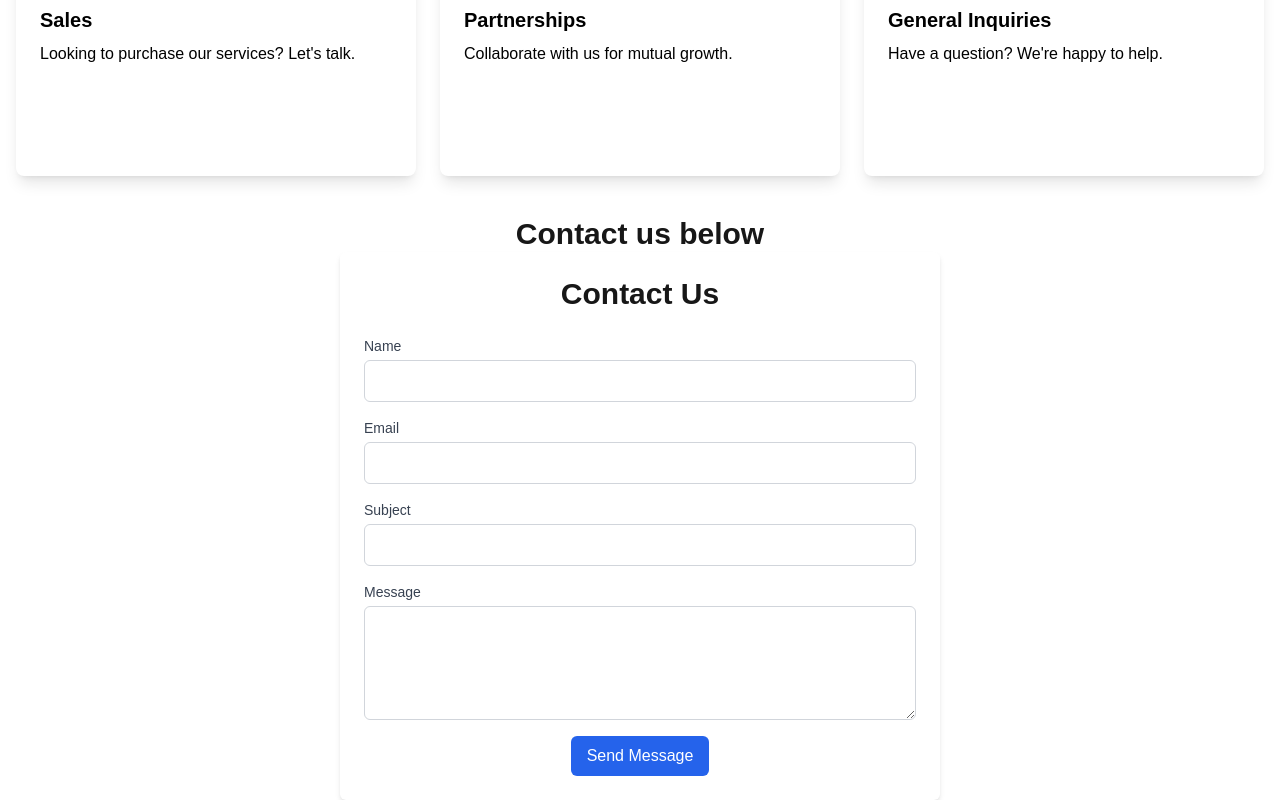
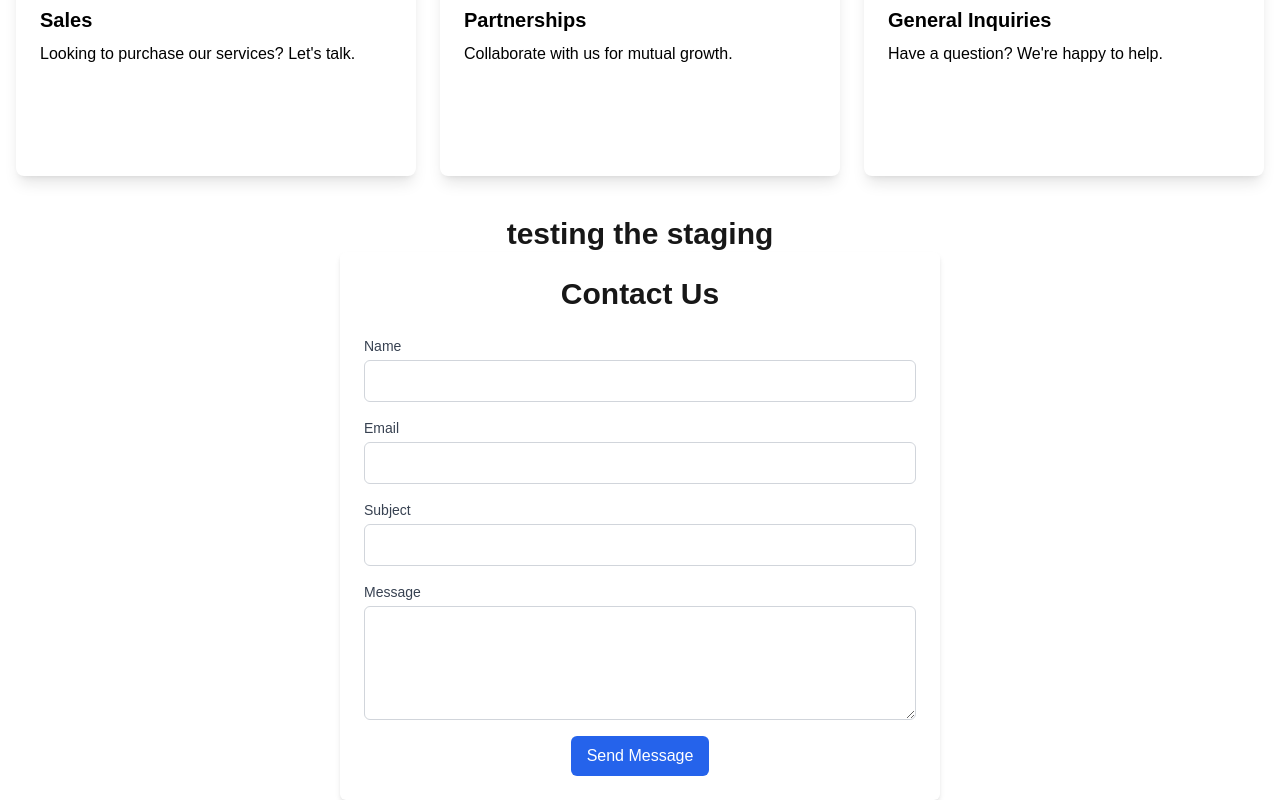
Before and after one commit to techunterhub/techunter, a Next.js app: page /contact in a window 1280 px wide. Shown: the part 708-1508 px from the top of the page. Built offline with nearby package versions, Linux system fonts and the light colour scheme.

Commit message:
build : stage-build

```diff
--- a/app/(home)/page.tsx
+++ b/app/(home)/page.tsx
@@ -4,7 +4,7 @@
   return (
     <div className="min-h-screen grid place-items-center font-[family-name:var(--font-geist-sans)]">
      <div className="text-center">
-     <h1 className="text-2xl text-gray-100 font-bold">We are tech hunter join us on </h1>
+     <h1 className="text-2xl text-gray-100 font-bold">We are tech hunter join us on</h1>
       <Link target="_blank" className="text-teal-800 text-4xl font-bold" href="https://discord.gg/QF4EvhWm">
         Discord
       </Link>
--- a/app/contact/page.tsx
+++ b/app/contact/page.tsx
@@ -53,7 +53,7 @@
         </p>
       </div>
       <ContactCards cardData={cardData} />
-      <h1 className="text-3xl font-semibold text-center">Contact us below</h1>
+      <h1 className="text-3xl font-semibold text-center">testing the staging</h1>
       <Form />
     </div>
   );
```
